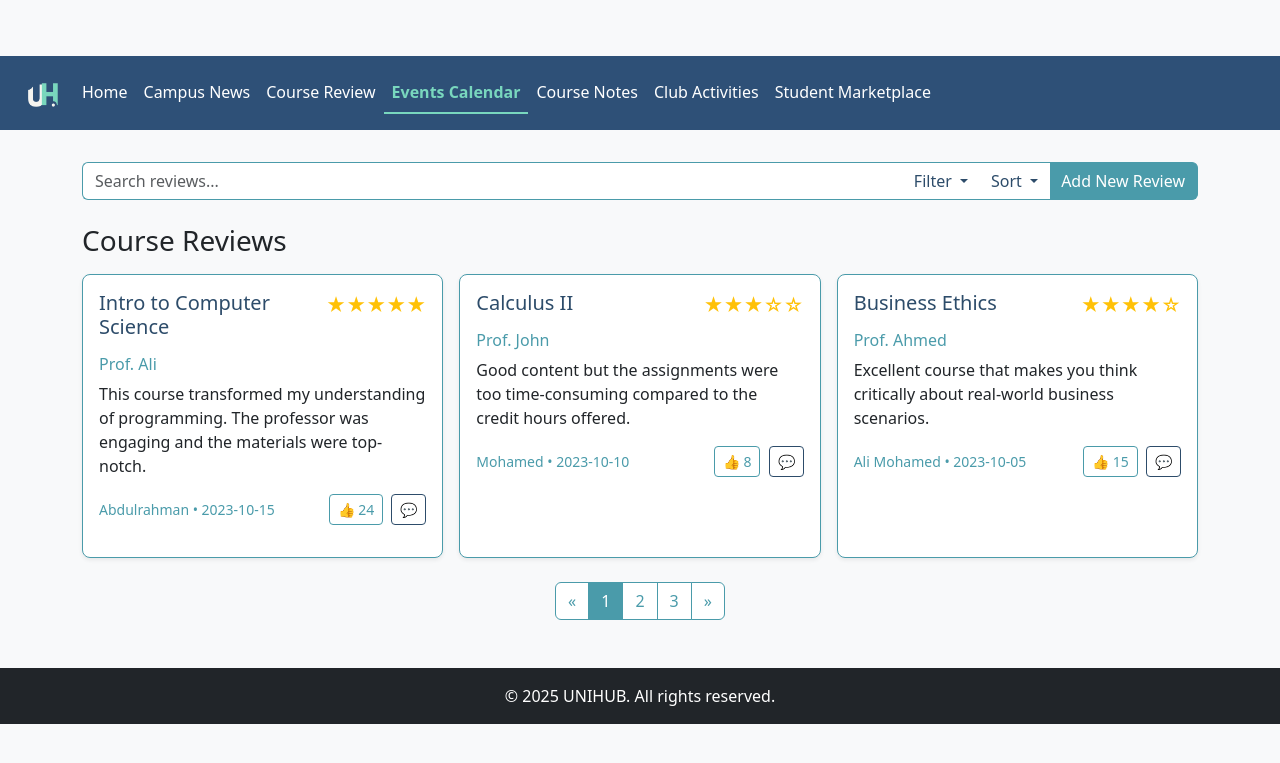
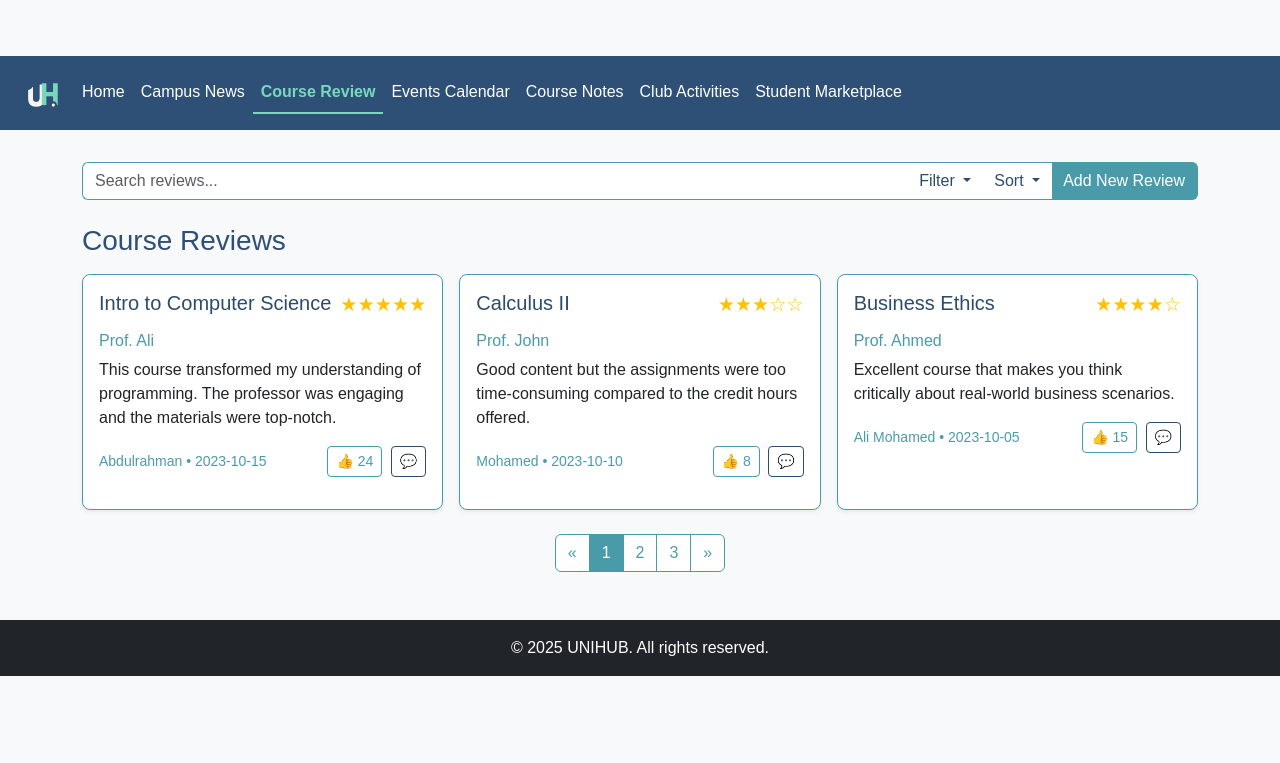
Before and after one commit to SyntaxMo/ITCS333-Project-G6, a PHP site: page /course-review2/Course-Review.html in a window 1280 px wide. Shown: the top 763 px of the page. Run offline with PHP 8.4, Linux system fonts and the light colour scheme.

Commit message:
connected the pages and fixed link bugs, made the font consistant

```diff
--- a/Campus News/AddArticle.html
+++ b/Campus News/AddArticle.html
@@ -25,7 +25,7 @@
                 <a class="nav-link" href="../course-review2/Course-Review.html">Course Review</a>
                 <a class="nav-link" href="../Events Calendar/Events-Calender.html">Events Calendar</a>
                 <a class="nav-link" href="../Phase1_Course-Notes/Course-Notes.html">Course Notes</a>
-                <a class="nav-link" href="../Phase1-ClubActivities/Phase1-ClubActivity/ClubActivity.html">Club Activities</a>
+                <a class="nav-link" href="../Phase1-ClubActivity/ClubActivity.html">Club Activities</a>
                 <a class="nav-link" href="../studente Marketplace/StudentMarketplace.html">Student Marketplace</a>
             </div>
         </div>
--- a/Campus News/Campus News.html
+++ b/Campus News/Campus News.html
@@ -24,7 +24,7 @@
               <a class="nav-link" href="../course-review2/Course-Review.html">Course Review</a>
               <a class="nav-link" href="../Events Calendar/Events-Calender.html">Events Calendar</a>
               <a class="nav-link" href="../Phase1_Course-Notes/Course-Notes.html">Course Notes</a>
-              <a class="nav-link" href="../Phase1-ClubActivities/Phase1-ClubActivity/ClubActivity.html">Club Activities</a>
+              <a class="nav-link" href="../Phase1-ClubActivity/ClubActivity.html">Club Activities</a>
               <a class="nav-link" href="../studente Marketplace/StudentMarketplace.html">Student Marketplace</a>
           </div>
       </div>
--- a/Campus News/Style.css
+++ b/Campus News/Style.css
@@ -1,3 +1,8 @@
+body {
+    background-color: #F6F4F0;
+    color: #2E5077;
+    font-family: Arial, Helvetica, sans-serif;
+}
 /* Navigation bar */
 .navbar {
     background-color: #2E5077 !important;
--- a/Events Calendar/Events-Calender.html
+++ b/Events Calendar/Events-Calender.html
@@ -33,7 +33,7 @@
                 <a class="nav-link" href="../course-review2/Course-Review.html">Course Review</a>
                 <a class="nav-link active" href="../Events Calendar/Events-Calender.html">Events Calendar</a>
                 <a class="nav-link" href="../Phase1_Course-Notes/Course-Notes.html">Course Notes</a>
-                <a class="nav-link" href="../Phase1-ClubActivities/Phase1-ClubActivity/ClubActivity.html">Club Activities</a>
+                <a class="nav-link" href="../Phase1-ClubActivity/ClubActivity.html">Club Activities</a>
                 <a class="nav-link" href="../studente Marketplace/StudentMarketplace.html">Student Marketplace</a>
             </div>
         </div>
--- a/Events Calendar/view.html
+++ b/Events Calendar/view.html
@@ -30,7 +30,7 @@
                 <a class="nav-link" href="../course-review2/Course-Review.html">Course Review</a>
                 <a class="nav-link active" href="../Events Calendar/Events-Calender.html">Events Calendar</a>
                 <a class="nav-link" href="../Phase1_Course-Notes/Course-Notes.html">Course Notes</a>
-                <a class="nav-link" href="../Phase1-ClubActivities/Phase1-ClubActivity/ClubActivity.html">Club Activities</a>
+                <a class="nav-link" href="../Phase1-ClubActivity/ClubActivity.html">Club Activities</a>
                 <a class="nav-link" href="../studente Marketplace/StudentMarketplace.html">Student Marketplace</a>
             </div>
         </div>
--- a/Phase1-ClubActivity/ActivityPage.html
+++ b/Phase1-ClubActivity/ActivityPage.html
@@ -31,7 +31,7 @@
                 <a class="nav-link" href="../course-review2/Course-Review.html">Course Review</a>
                 <a class="nav-link" href="../Events Calendar/Events-Calender.html">Events Calendar</a>
                 <a class="nav-link" href="../Phase1_Course-Notes/Course-Notes.html">Course Notes</a>
-                <a class="nav-link active" href="../Phase1-ClubActivities/Phase1-ClubActivity/ClubActivity.html">Club Activities</a>
+                <a class="nav-link active" href="../Phase1-ClubActivity/ClubActivity.html">Club Activities</a>
                 <a class="nav-link" href="../studente Marketplace/StudentMarketplace.html">Student Marketplace</a>
             </div>
         </div>
--- a/Phase1-ClubActivity/ClubActivity.html
+++ b/Phase1-ClubActivity/ClubActivity.html
@@ -30,7 +30,7 @@
               <a class="nav-link" href="../course-review2/Course-Review.html">Course Review</a>
               <a class="nav-link " href="../Events Calendar/Events-Calender.html">Events Calendar</a>
               <a class="nav-link" href="../Phase1_Course-Notes/Course-Notes.html">Course Notes</a>
-              <a class="nav-link active" href="../Phase1-ClubActivities/Phase1-ClubActivity/ClubActivity.html">Club Activities</a>
+              <a class="nav-link active" href="../Phase1-ClubActivity/ClubActivity.html">Club Activities</a>
               <a class="nav-link" href="../studente Marketplace/StudentMarketplace.html">Student Marketplace</a>
           </div>
       </div>
--- a/Phase1-ClubActivity/style.css
+++ b/Phase1-ClubActivity/style.css
@@ -1,4 +1,9 @@
 /* Navbar Styling */
+body {
+  background-color: #F6F4F0;
+  color: #2E5077;
+  font-family: Arial, Helvetica, sans-serif;
+}
 .navbar {
   background-color: #2E5077 !important;
 }
--- a/Phase1_Course-Notes/Course-Notes.html
+++ b/Phase1_Course-Notes/Course-Notes.html
@@ -23,9 +23,9 @@
                 <a class="nav-link" href="../index.html">Home</a>
                 <a class="nav-link" href="../Campus News/Campus News.html">Campus News</a>
                 <a class="nav-link" href="../course-review2/Course-Review.html">Course Review</a>
-                <a class="nav-link active" href="../Events Calendar/Events-Calender.html">Events Calendar</a>
-                <a class="nav-link" href="../Phase1_Course-Notes/Course-Notes.html">Course Notes</a>
-                <a class="nav-link" href="../Phase1-ClubActivities/Phase1-ClubActivity/ClubActivity.html">Club Activities</a>
+                <a class="nav-link" href="../Events Calendar/Events-Calender.html">Events Calendar</a>
+                <a class="nav-link active" href="../Phase1_Course-Notes/Course-Notes.html">Course Notes</a>
+                <a class="nav-link" href="../Phase1-ClubActivity/ClubActivity.html">Club Activities</a>
                 <a class="nav-link" href="../studente Marketplace/StudentMarketplace.html">Student Marketplace</a>
             </div>
         </div>
--- a/Phase1_Course-Notes/Note-Details.html
+++ b/Phase1_Course-Notes/Note-Details.html
@@ -22,9 +22,9 @@
                 <a class="nav-link" href="../index.html">Home</a>
                 <a class="nav-link" href="../Campus News/Campus News.html">Campus News</a>
                 <a class="nav-link" href="../course-review2/Course-Review.html">Course Review</a>
-                <a class="nav-link active" href="../Events Calendar/Events-Calender.html">Events Calendar</a>
-                <a class="nav-link" href="../Phase1_Course-Notes/Course-Notes.html">Course Notes</a>
-                <a class="nav-link" href="../Phase1-ClubActivities/Phase1-ClubActivity/ClubActivity.html">Club Activities</a>
+                <a class="nav-link" href="../Events Calendar/Events-Calender.html">Events Calendar</a>
+                <a class="nav-link active" href="../Phase1_Course-Notes/Course-Notes.html">Course Notes</a>
+                <a class="nav-link" href="../Phase1-ClubActivity/ClubActivity.html">Club Activities</a>
                 <a class="nav-link" href="../studente Marketplace/StudentMarketplace.html">Student Marketplace</a>
             </div>
         </div>
--- a/Phase1_Course-Notes/Style.css
+++ b/Phase1_Course-Notes/Style.css
@@ -1,4 +1,8 @@
-
+body {
+  background-color: #F6F4F0;
+  color: #2E5077;
+  font-family: Arial, Helvetica, sans-serif;
+}
 /* Navbar Styling */
 .navbar {
     background-color: #2E5077 !important;
--- a/Studente Marketplace/StudentMarketplace.html
+++ b/Studente Marketplace/StudentMarketplace.html
@@ -34,7 +34,7 @@
                 <a class="nav-link" href="../course-review2/Course-Review.html">Course Review</a>
                 <a class="nav-link" href="../Events Calendar/Events-Calender.html">Events Calendar</a>
                 <a class="nav-link" href="../Phase1_Course-Notes/Course-Notes.html">Course Notes</a>
-                <a class="nav-link" href="../Phase1-ClubActivities/Phase1-ClubActivity/ClubActivity.html">Club Activities</a>
+                <a class="nav-link" href="../Phase1-ClubActivity/ClubActivity.html">Club Activities</a>
                 <a class="nav-link active" href="../studente Marketplace/StudentMarketplace.html">Student Marketplace</a>
             </div>
         </div>
--- a/Studente Marketplace/itemPage.html
+++ b/Studente Marketplace/itemPage.html
@@ -27,7 +27,7 @@
                 <a class="nav-link" href="../course-review2/Course-Review.html">Course Review</a>
                 <a class="nav-link" href="../Events Calendar/Events-Calender.html">Events Calendar</a>
                 <a class="nav-link" href="../Phase1_Course-Notes/Course-Notes.html">Course Notes</a>
-                <a class="nav-link" href="../Phase1-ClubActivities/Phase1-ClubActivity/ClubActivity.html">Club Activities</a>
+                <a class="nav-link" href="../Phase1-ClubActivity/ClubActivity.html">Club Activities</a>
                 <a class="nav-link active" href="../studente Marketplace/StudentMarketplace.html">Student Marketplace</a>
             </div>
         </div>
--- a/Studente Marketplace/style.css
+++ b/Studente Marketplace/style.css
@@ -1,8 +1,8 @@
 body {
     background-color: #F6F4F0;
     color: #2E5077;
+    font-family: Arial, Helvetica, sans-serif;
 }
-
 /* Header Styling */
 /* Navigation bar */
 .navbar {
--- a/course-review2/Course-Review.html
+++ b/course-review2/Course-Review.html
@@ -42,10 +42,10 @@
                 <div class="navbar-nav mr-auto">
                     <a class="nav-link" href="../index.html">Home</a>
                     <a class="nav-link" href="../Campus News/Campus News.html">Campus News</a>
-                    <a class="nav-link" href="../course-review2/Course-Review.html">Course Review</a>
-                    <a class="nav-link active" href="../Events Calendar/Events-Calender.html">Events Calendar</a>
+                    <a class="nav-link active" href="../course-review2/Course-Review.html">Course Review</a>
+                    <a class="nav-link" href="../Events Calendar/Events-Calender.html">Events Calendar</a>
                     <a class="nav-link" href="../Phase1_Course-Notes/Course-Notes.html">Course Notes</a>
-                    <a class="nav-link" href="../Phase1-ClubActivities/Phase1-ClubActivity/ClubActivity.html">Club Activities</a>
+                    <a class="nav-link" href="../Phase1-ClubActivity/ClubActivity.html">Club Activities</a>
                     <a class="nav-link" href="../studente Marketplace/StudentMarketplace.html">Student Marketplace</a>
                 </div>
             </div>
--- a/course-review2/Style.Css
+++ b/course-review2/Style.Css
@@ -1,8 +1,14 @@
+
 :root {
   --primary-dark: #2D4C6A;
   --secondary-teal: #4A9BAA;
   --accent-mint: #87E0C1;
   --light-bg: #F7F6F4;
+}
+body {
+  background-color: #F6F4F0;
+  color: #2E5077;
+  font-family: Arial, Helvetica, sans-serif;
 }
 /* Navigation bar color */
 .navbar {
--- a/index.html
+++ b/index.html
@@ -33,7 +33,7 @@
                 <a class="nav-link" href="../course-review2/Course-Review.html">Course Review</a>
                 <a class="nav-link" href="../Events Calendar/Events-Calender.html">Events Calendar</a>
                 <a class="nav-link" href="../Phase1_Course-Notes/Course-Notes.html">Course Notes</a>
-                <a class="nav-link" href="../Phase1-ClubActivities/Phase1-ClubActivity/ClubActivity.html">Club Activities</a>
+                <a class="nav-link" href="../Phase1-ClubActivity/ClubActivity.html">Club Activities</a>
                 <a class="nav-link" href="../studente Marketplace/StudentMarketplace.html">Student Marketplace</a>
             </div>
         </div>
@@ -92,7 +92,7 @@
                     <img src="images/club activities.jpg" class="card-img-top" alt="Item Image">
                     <div class="card-body">
                         <h5 class="card-title">Club Activities</h5>
-                        <a href="../Phase1-ClubActivities/Phase1-ClubActivity/ClubActivity.html"><button class="btn btn-success w-100">view</button></a>
+                        <a href="../Phase1-ClubActivity/ClubActivity.html"><button class="btn btn-success w-100">view</button></a>
                     </div>
                 </div>
             </article>
--- a/style.css
+++ b/style.css
@@ -1,3 +1,8 @@
+body {
+    background-color: #F6F4F0;
+    color: #2E5077;
+    font-family: Arial, Helvetica, sans-serif;
+}
 /* General Body Styling */
 body {
     background-color: #F6F4F0;
```
